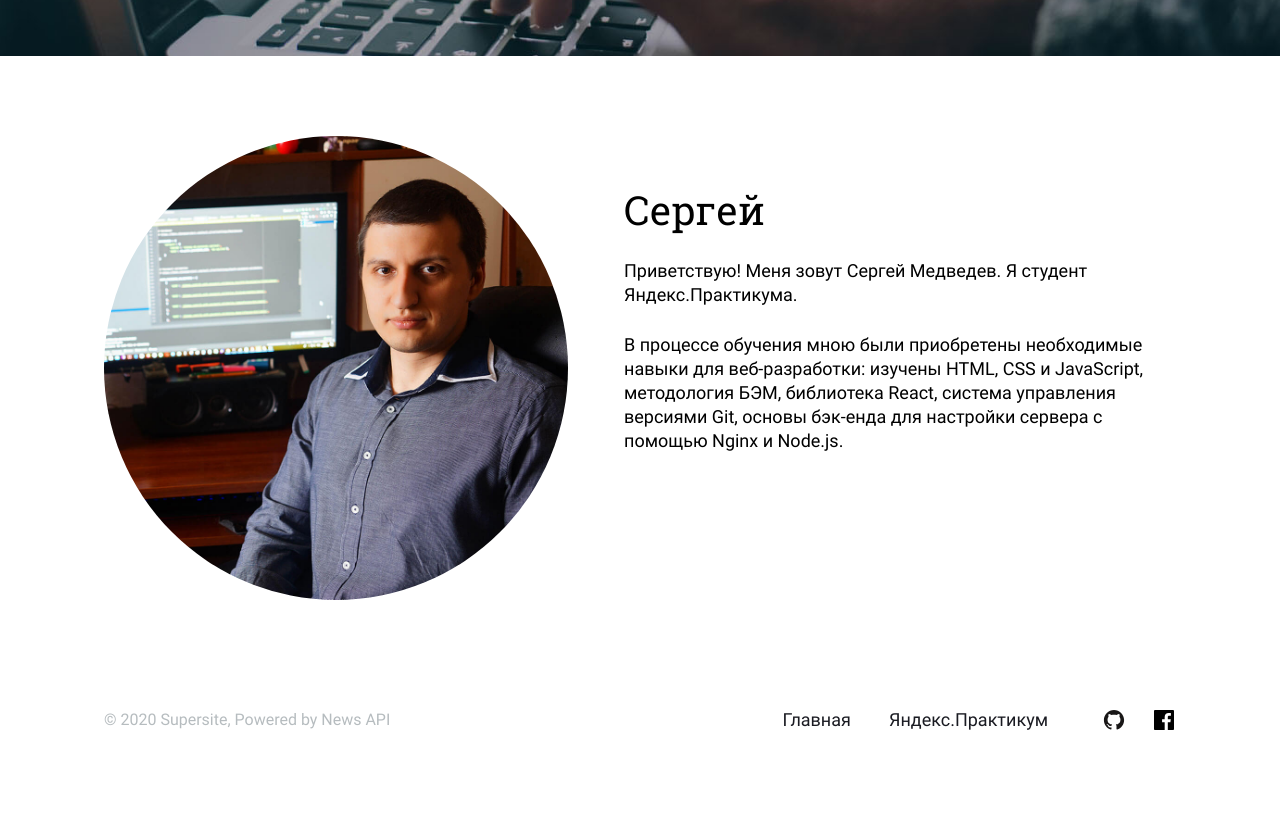
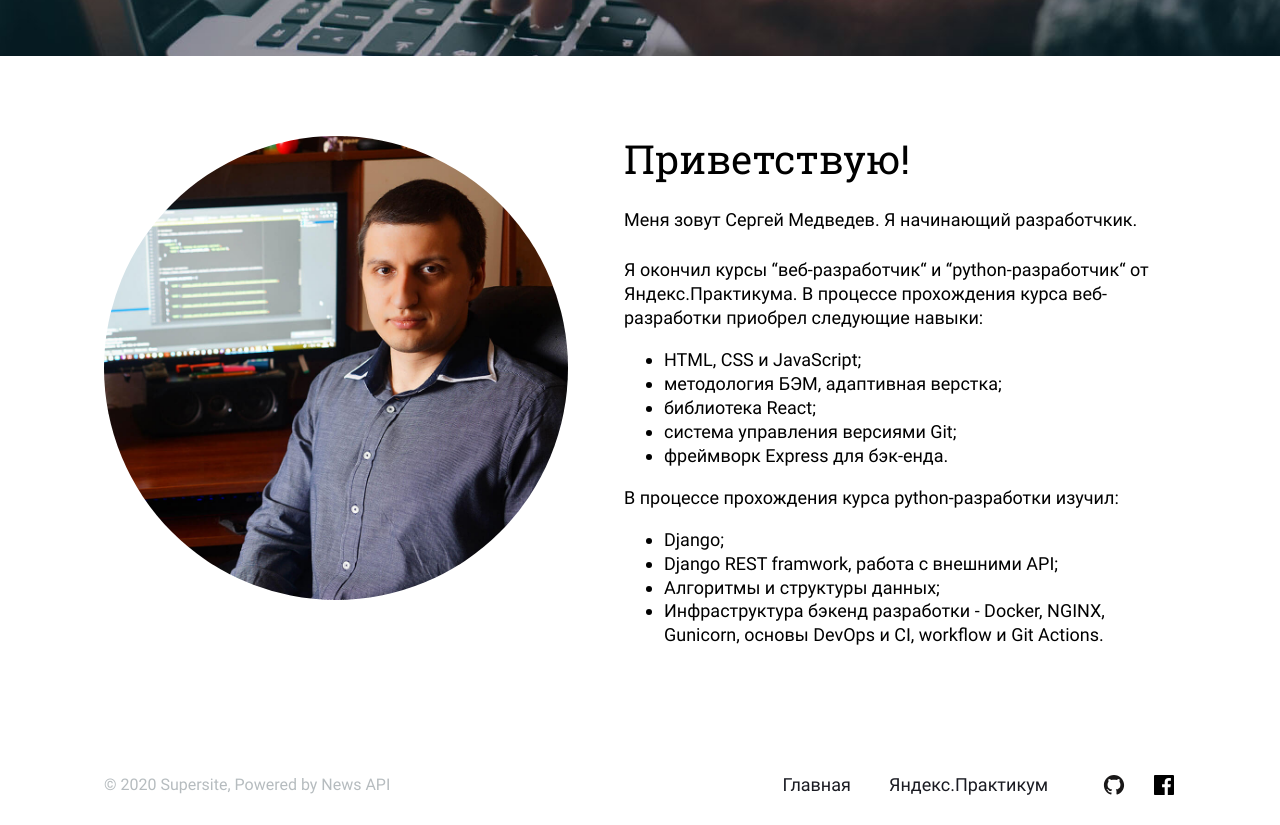
Before and after one commit to SergeyMMedvedev/news-explorer-frontend, a React (Create React App) app: page / in a window 1280 px wide. Shown: the part 520-1345 px from the top of the page. Before the commit the page ends 1280 px from the top, so only its background shows below. Built offline with nearby package versions, Linux system fonts and the light colour scheme; a web font is replaced by a local one.

Commit message:
upd: about

```diff
--- a/src/components/About/About.css
+++ b/src/components/About/About.css
@@ -12,7 +12,7 @@
 }
 
 .about__info-container {
-  padding-top: 51px;
+  /* padding-top: 51px; */
   padding-left: 56px;
 }
 
@@ -53,7 +53,7 @@
   }
 }
 
-@media (max-width: 480px) {
+@media (max-width: 680px) {
   .about {
     flex-direction: column;
     padding-top: 32px;
--- a/src/components/About/About.js
+++ b/src/components/About/About.js
@@ -8,16 +8,27 @@ function About() {
     <section className="section about appearAnimationDelay">
       <img className="about__image" src={myImage} alt="Сергей Медведев" />
       <div className="about__info-container">
-        <h2 className="about__title section-title">Сергей</h2>
+        <h2 className="about__title section-title">Приветствую!</h2>
         <p className="about__text">
-          Приветствую! Меня зовут Сергей Медведев. Я студент Яндекс.Практикума.
+          Меня зовут Сергей Медведев. Я начинающий разработчкик.
         </p>
         <p className="about__text">
-          В процессе обучения мною были приобретены необходимые навыки для веб-разработки:
-          изучены HTML, CSS и JavaScript,
-          методология БЭМ,
-          библиотека React, система управления версиями Git,
-          основы бэк-енда для настройки сервера с помощью Nginx и Node.js.
+          Я окончил курсы &ldquo;веб-разработчик&ldquo; и &ldquo;python-разработчик&ldquo; от Яндекс.Практикума.
+          В процессе прохождения курса веб-разработки приобрел следующие навыки:
+          <ul>
+            <li>HTML, CSS и JavaScript;</li>
+            <li>методология БЭМ, адаптивная верстка;</li>
+            <li>библиотека React;</li>
+            <li>система управления версиями Git;</li>
+            <li>фреймворк Express для бэк-енда.</li>
+          </ul>
+          В процессе прохождения курса python-разработки изучил:
+          <ul>
+            <li>Django;</li>
+            <li>Django REST framwork, работа с внешними API;</li>
+            <li>Алгоритмы и структуры данных;</li>
+            <li>Инфраструктура бэкенд разработки - Docker, NGINX, Gunicorn, основы DevOps и CI, workflow и Git Actions.</li>
+          </ul>
         </p>
       </div>
     </section>
--- a/src/utils/constants.js
+++ b/src/utils/constants.js
@@ -1,4 +1,4 @@
 export const DEFAULT_IMAGE = 'https://photos.smugmug.com/Mesto/i-FL2cRHx/0/0a531ea5/S/defaultImage-S.jpg';
 export const NEWS_API_BASE_URL = 'https://nomoreparties.co/news/v2/everything?apiKey=95d1849e97f6486684013297e3a097ab';
-export const MAIN_API_BASE_URL = 'http://localhost:3000';
-// export const MAIN_API_BASE_URL = 'https://api.sm2-news-explorer.students.nomoredomains.icu';
+// export const MAIN_API_BASE_URL = 'http://localhost:3000';
+export const MAIN_API_BASE_URL = 'https://api.sm2-news-explorer.students.nomoredomains.icu';
```
Also changed, not shown: 1 other file (tests, documents, lock files or other folders).
